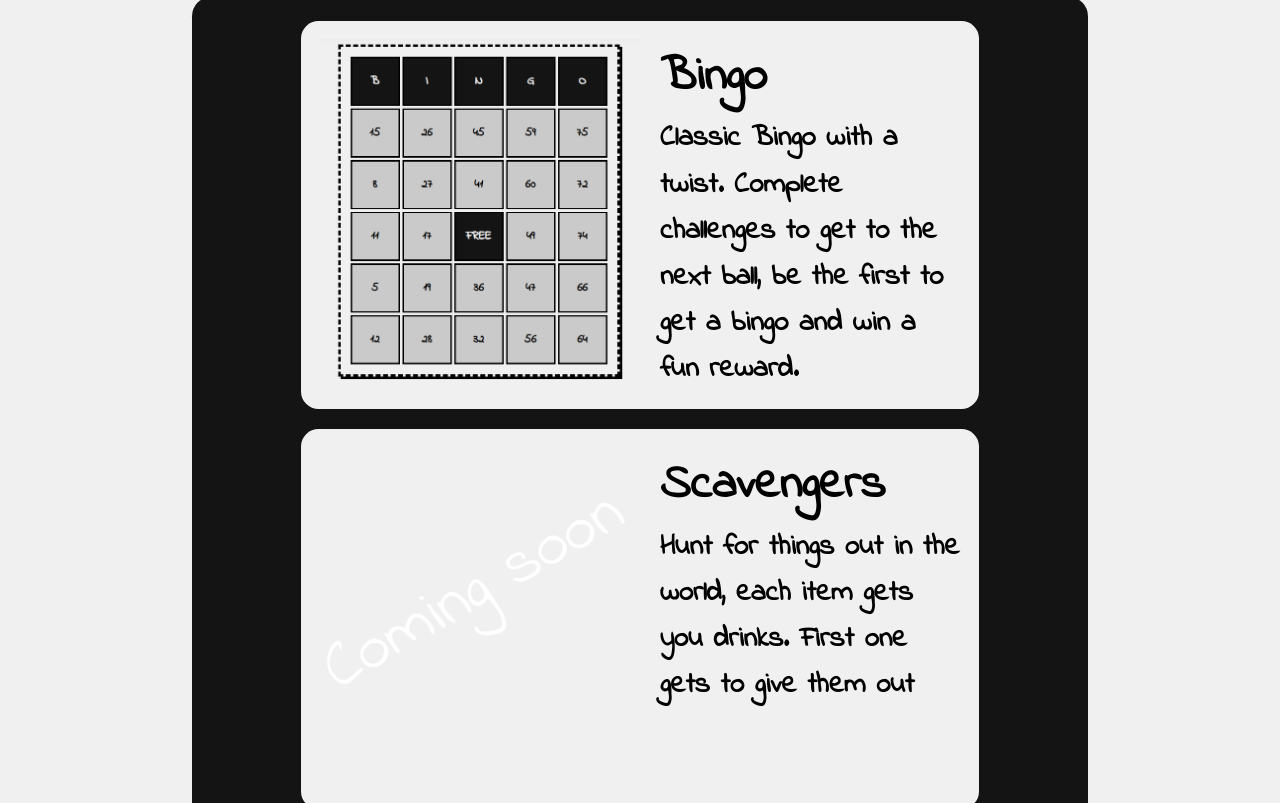
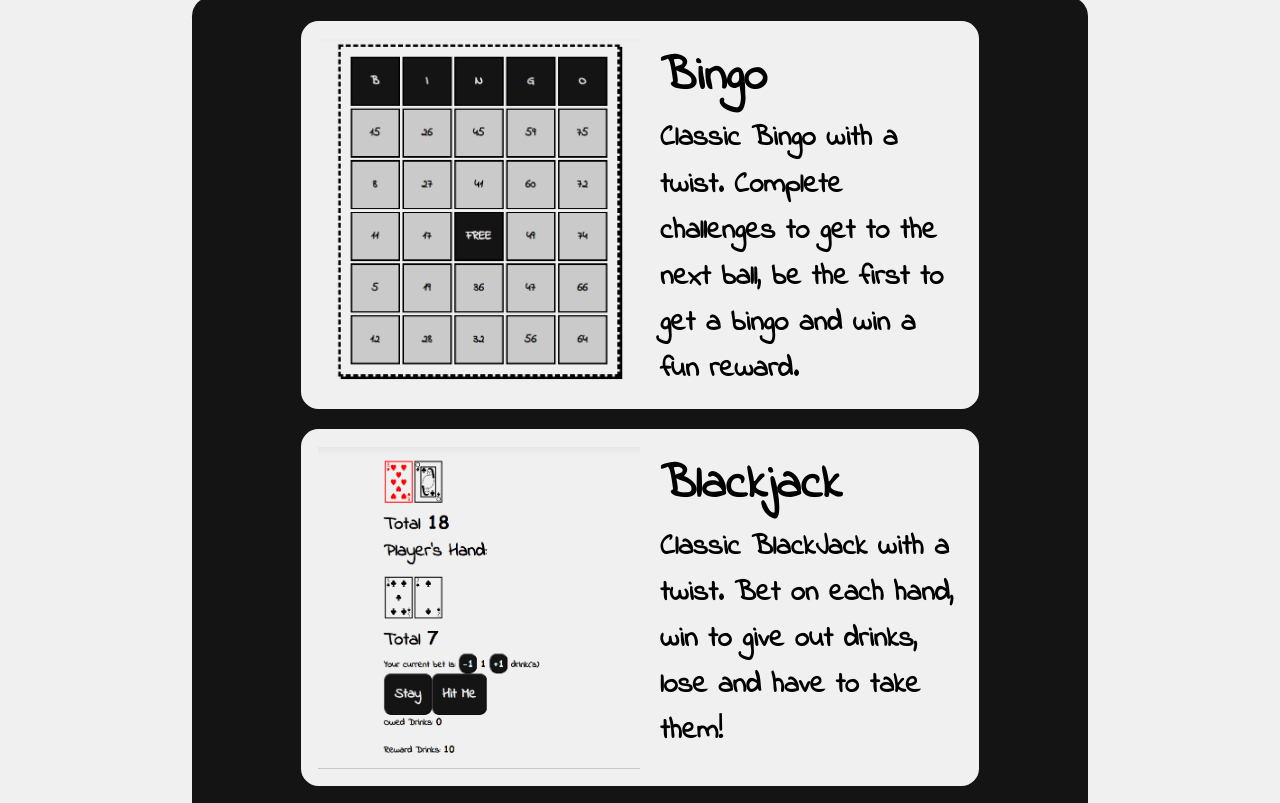
Before and after one commit to Descent098/klink, an Astro site: page /games in a window 1280 px wide. Shown: the part 141-944 px from the top of the page. Built offline with nearby package versions, Linux system fonts and the light colour scheme; Astro itself is replaced by a stand-in of ours.

Commit message:
Added blackjack listing

```diff
--- a/src/components/Nav.astro
+++ b/src/components/Nav.astro
@@ -9,6 +9,7 @@ const site = Astro.site!.href
         <!-- First Tier Drop Down -->
         <ul>
             <li><a href="/games/bingo">Bingo</a></li>
+            <li><a href="/games/blackjack">Blackjack</a></li>
         </ul>
     </div>
 
--- a/src/pages/games/index.astro
+++ b/src/pages/games/index.astro
@@ -6,11 +6,18 @@ import Layout from '../../layouts/BaseLayout.astro';
 <Layout>
 	<h1><span transition:name="inlineLogo" id="inlineLogo"><img src="/icon.png" alt="" srcset="" width="50px"> Klnk</span> Games List</h1>
 	<div class="gamesList">
-		<a class="gameCard" href={site + "games/bingo"} data-astro-prefetch="hover">
+		<a class="gameCard" href="/games/bingo" >
 			<img src="/bingo/screenshot.png" alt="" width="40%">
-			<div class="/gameInfo">
+			<div class="gameInfo">
 				<h3>Bingo</h3>
 				<p>Classic Bingo with a twist. Complete challenges to get to the next ball, be the first to get a bingo and win a fun reward.</p>
+			</div>
+		</a>
+		<a class="gameCard" href="/games/blackjack" >
+			<img src="/blackjack/screenshot.png" alt="" width="40%">
+			<div class="gameInfo">
+				<h3>Blackjack</h3>
+				<p>Classic BlackJack with a twist. Bet on each hand, win to give out drinks, lose and have to take them!</p>
 			</div>
 		</a>
 		<a class="gameCard" href="#" data-astro-prefetch="hover">
```
Also changed, not shown: public/blackjack/screenshot.png (added).
